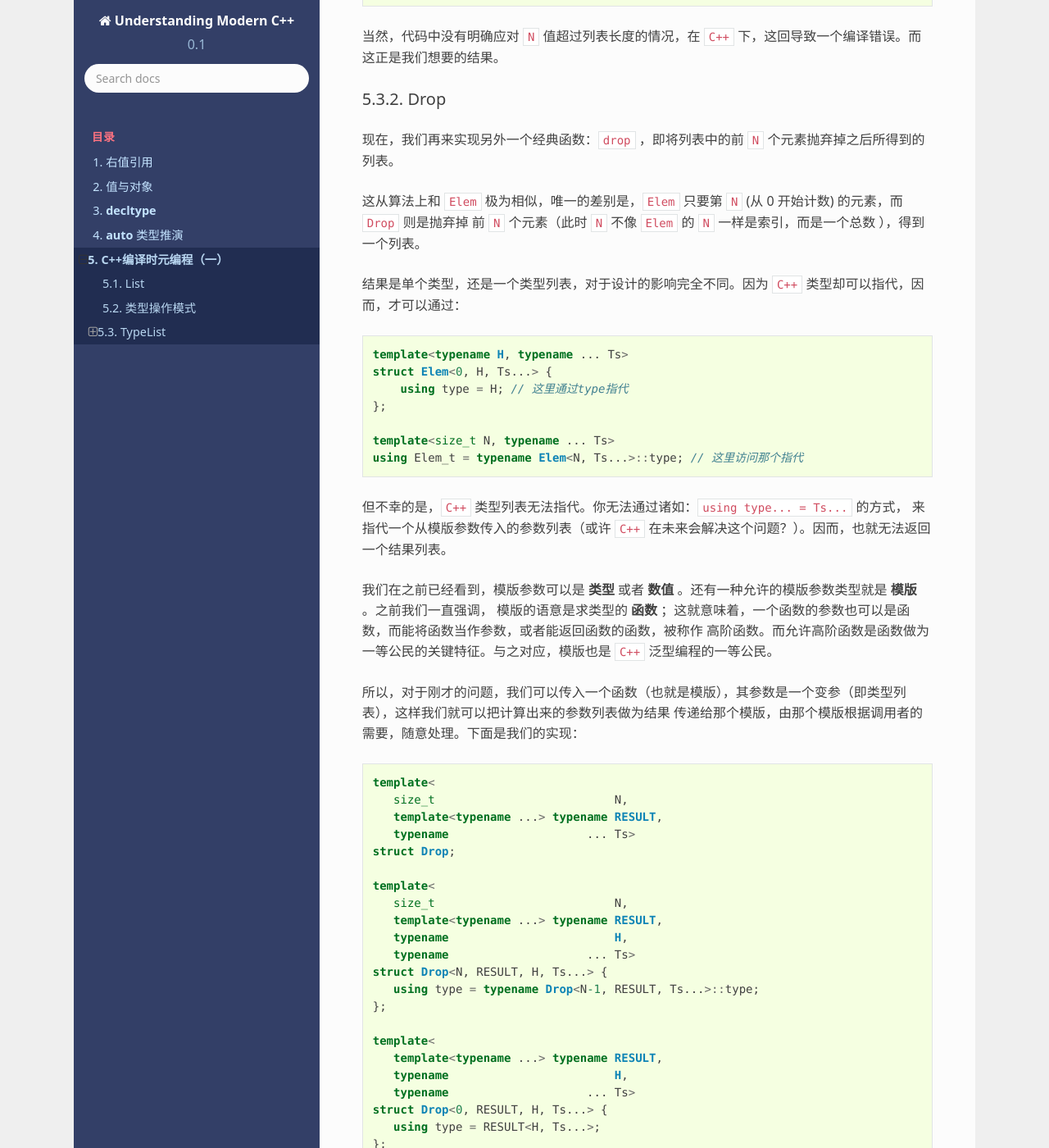
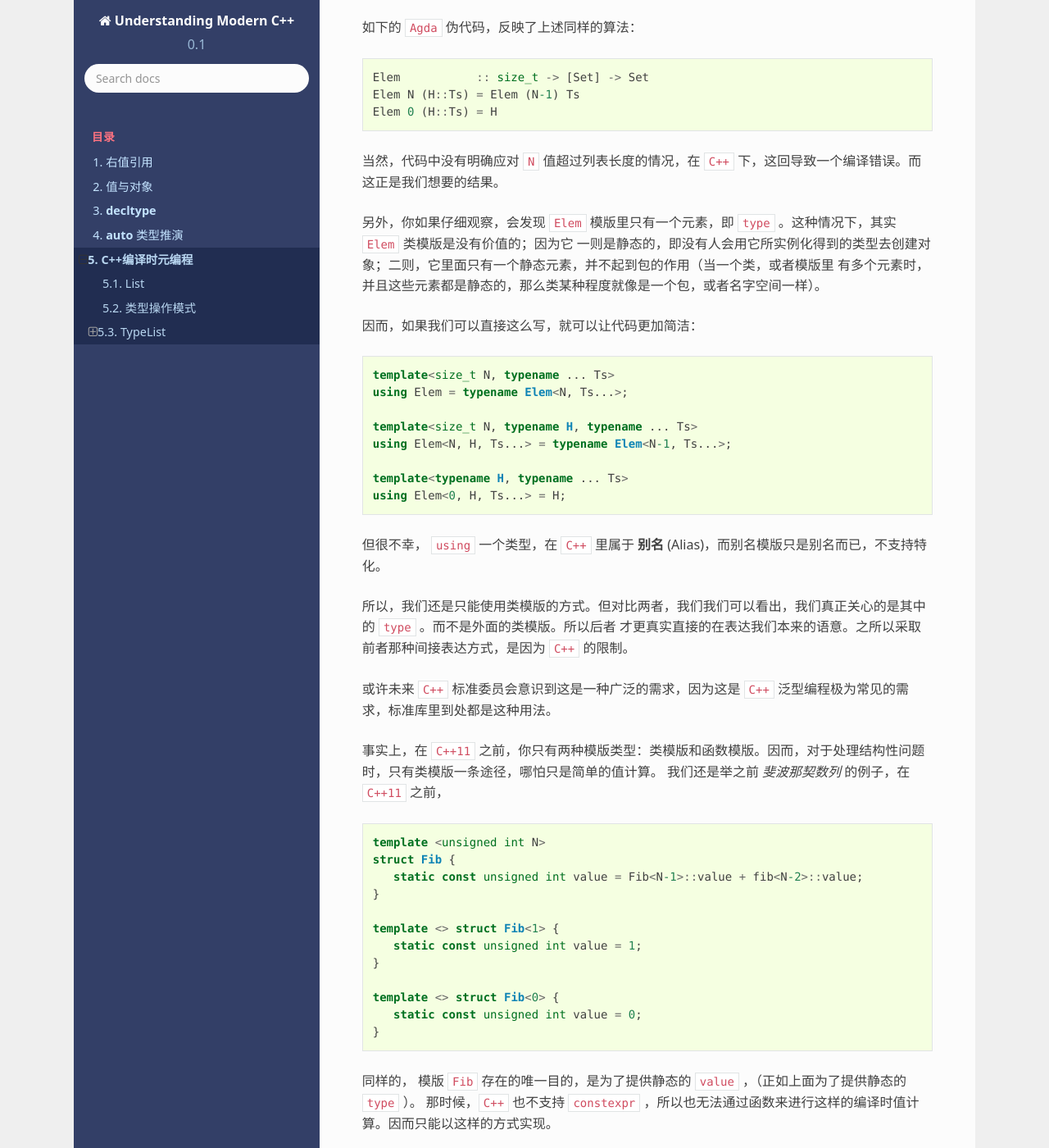
Before and after one commit to godsme/understand_modern_cpp, a Sphinx documentation site: the page built from docs/source/fp.rst, in a window 1280 px wide and 1400 px high, scrolled down 11827 px. Shown: the whole window at 82% size. Built offline with Sphinx 7.4.7 and the Read the Docs theme 2.0.0, drawn with Linux system fonts in a browser that asks for light colours; formulas are drawn with MathJax 3; some of the changed text lies outside the part shown.

Commit message:
added fp

```diff
--- a/docs/source/fp.rst
+++ b/docs/source/fp.rst
@@ -468,6 +468,11 @@
 
 现在，可以再去看看那两个函数声明，其表现形式，到意图，像不像前面提到的类模版 ``Deduction Guide`` ?
 
+.. Important::
+
+   - ``C++``  **类模版** 不允许在特化时使用不同的参数类别；也不允许不同的类主模版有同名；
+   - 但 **函数模版** 没有这类限制；
+   - 因而，你总是可以将不同的 **类模版** ，最后通过函数模版来实现表达式的统一。
 
 TypeList
 ----------------------
@@ -511,6 +516,60 @@
    Elem 0 (H::Ts) = H
 
 当然，代码中没有明确应对 ``N`` 值超过列表长度的情况，在 ``C++`` 下，这回导致一个编译错误。而这正是我们想要的结果。
+
+另外，你如果仔细观察，会发现 ``Elem`` 模版里只有一个元素，即 ``type`` 。这种情况下，其实 ``Elem`` 类模版是没有价值的；因为它
+一则是静态的，即没有人会用它所实例化得到的类型去创建对象；二则，它里面只有一个静态元素，并不起到包的作用（当一个类，或者模版里
+有多个元素时，并且这些元素都是静态的，那么类某种程度就像是一个包，或者名字空间一样）。
+
+因而，如果我们可以直接这么写，就可以让代码更加简洁：
+
+.. code-block:: c++
+
+   template<size_t N, typename ... Ts>
+   using Elem = typename Elem<N, Ts...>;
+
+   template<size_t N, typename H, typename ... Ts>
+   using Elem<N, H, Ts...> = typename Elem<N-1, Ts...>;
+
+   template<typename H, typename ... Ts>
+   using Elem<0, H, Ts...> = H;
+
+但很不幸， ``using`` 一个类型，在 ``C++`` 里属于 **别名** (Alias)，而别名模版只是别名而已，不支持特化。
+
+所以，我们还是只能使用类模版的方式。但对比两者，我们我们可以看出，我们真正关心的是其中的 ``type`` 。而不是外面的类模版。所以后者
+才更真实直接的在表达我们本来的语意。之所以采取前者那种间接表达方式，是因为 ``C++`` 的限制。
+
+或许未来 ``C++`` 标准委员会意识到这是一种广泛的需求，因为这是 ``C++`` 泛型编程极为常见的需求，标准库里到处都是这种用法。
+
+事实上，在 ``C++11`` 之前，你只有两种模版类型：类模版和函数模版。因而，对于处理结构性问题时，只有类模版一条途径，哪怕只是简单的值计算。
+我们还是举之前 `斐波那契数列` 的例子，在 ``C++11`` 之前，
+
+.. code-block:: c++
+
+   template <unsigned int N>
+   struct Fib {
+      static const unsigned int value = Fib<N-1>::value + fib<N-2>::value;
+   }
+
+   template <> struct Fib<1> {
+      static const unsigned int value = 1;
+   }
+
+   template <> struct Fib<0> {
+      static const unsigned int value = 0;
+   }
+
+同样的， 模版 ``Fib`` 存在的唯一目的，是为了提供静态的 ``value`` ，（正如上面为了提供静态的 ``type`` ）。
+那时候，``C++`` 也不支持 ``constexpr`` ，所以也无法通过函数来进行这样的编译时值计算。因而只能以这样的方式实现。
+
+随后，``C++11`` 引入了 ``constexpr`` ，而 ``C++14`` 终于提供了  **变量模版** 。于是程序员终于可以在意图只是
+通过模版定义单个常量时，可以直接使用更加简洁的方式，直接表达的自己意图。
+
+值的枷锁已经被解除，单个类型的枷锁或许很快也会被打破。
+
+但无论如果，我们需要记住，``Elem`` 的例子里，如果将 ``Elem`` 看作一个函数，从语意上，函数真正的求值结果是里面
+的 ``type`` ，而不是外面的 ``struct/class`` 。
+
 
 Drop
 +++++++++++++++++++++
@@ -840,3 +899,11 @@
 
 ``Split_t`` 的输入参数，清晰的反映了用户需要指定的信息: ``N`` 分割的位置；``RESULT_1``, ``RESULT_2`` 分别为分割后两个
 部分的回调。``IN`` 则是需要分割的输入列表。
+
+.. Important::
+
+   - **类模版** 的参数列表只允许有一个变参列表；
+   - **模版** 是 ``C++`` 泛型元编程的一等公民；
+   - 变参列表只能通过模版参数传入，并在模版内部通过引述模版参数来使用；不能在模版外部通过别名或其它方式直接指代；
+   - 可以通过回调方式，在模版内部继续传递变参列表给回调模版；
+   - 和通过传入一个函数来达到代码开闭原则一样；你总是设计一个高阶模版，其接受一个或多个模版做为输入，利用回调机制来实现开闭；
```
Also changed, not shown: other parts of docs/source/fp.rst (+1 -1 lines).
